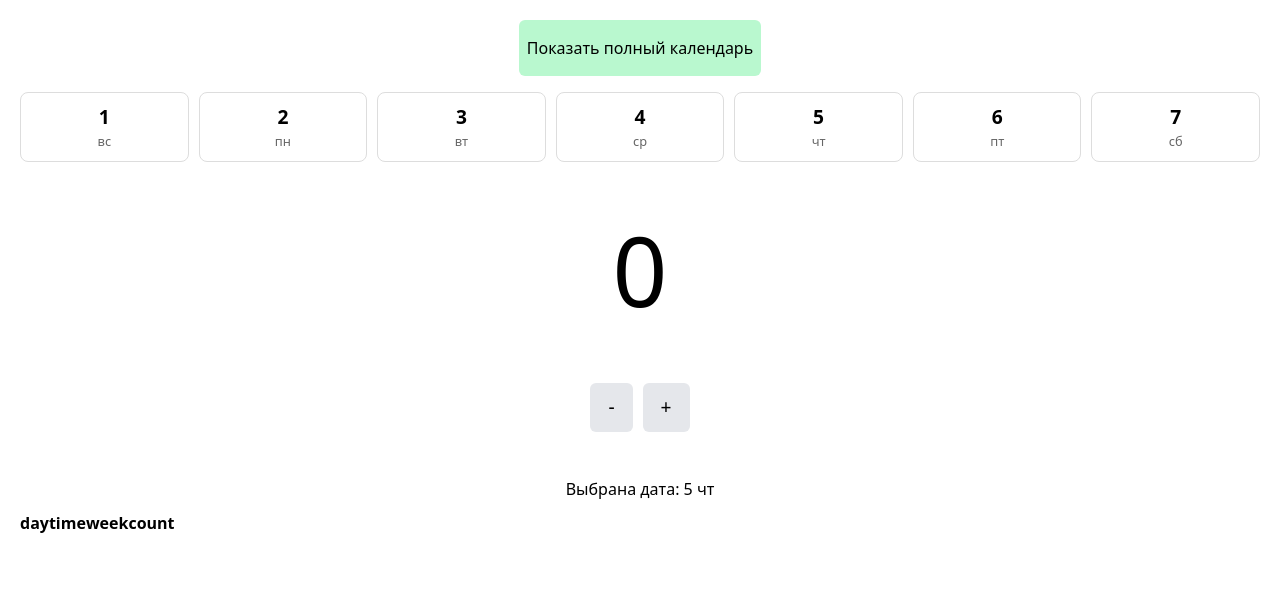
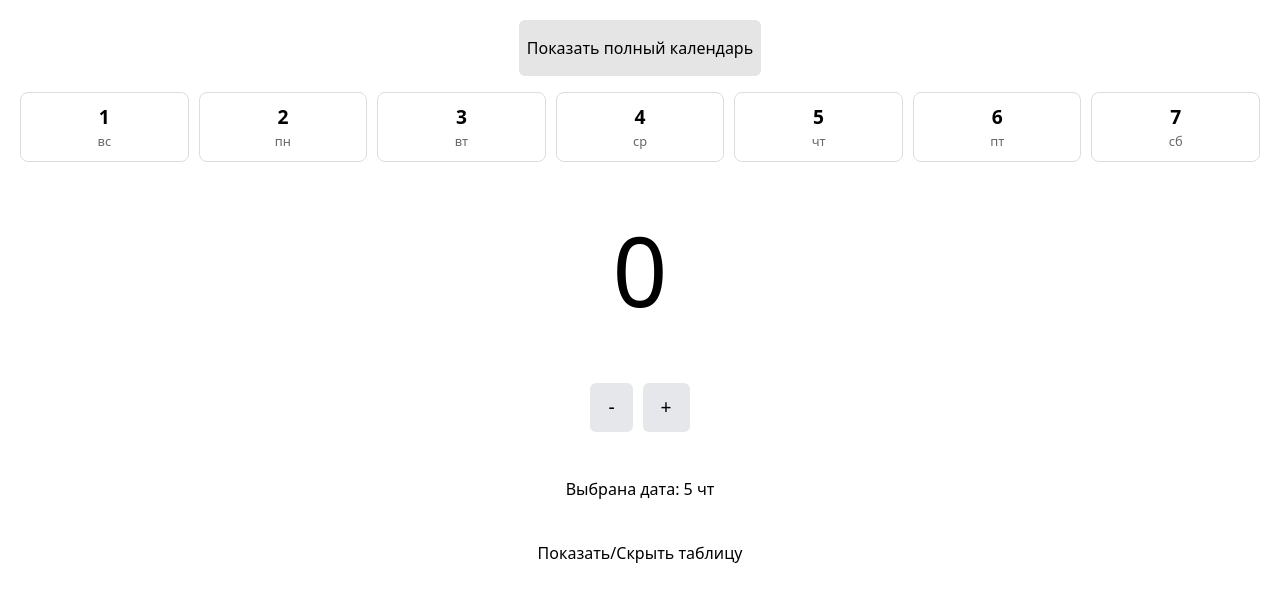
Before and after one commit to Bogdoing/habit-tracker, a Vue app: page / in a window 1280 px wide. Shown: the top 602 px of the page. Built offline with nearby package versions, Linux system fonts and the light colour scheme.

Commit message:
change colors

```diff
--- a/src/App.vue
+++ b/src/App.vue
@@ -14,6 +14,11 @@ const selectedDate = ref({
 })
 
 const showFullCalendar = ref(false)
+const showAppTable = ref()
+
+function onShowAppTable() {
+  showAppTable.value = !showAppTable.value
+}
 
 const handleDateSelect = (date) => {
     selectedDate.value = date
@@ -25,10 +30,10 @@ const toggleCalendar = () => {
 </script>
 
 <template>
-  <div class="p-5 w-full bg-white dark:bg-neutral-800 dark:text-white">
+  <div class="p-5 w-full bg-white dark:bg-neutral-800 dark:text-white min-h-screen">
     <div class="mb-10 text-center">
       <button @click="toggleCalendar"
-      class="mb-4 px-2 py-4 bg-green-200 rounded-md dark:bg-green-500">
+      class="mb-4 px-2 py-4 bg-neutral-200 rounded-md dark:bg-neutral-700">
         {{ showFullCalendar ? 'Показать маленький календарь' : 'Показать полный календарь' }}
       </button>
 
@@ -38,7 +43,12 @@ const toggleCalendar = () => {
 
     <AppCounter :selected-date="selectedDate" />
 
-    <AppTable />
+    <div class="w-full text-center">
+      <button @click="onShowAppTable" class="my-10">
+        Показать/Скрыть таблицу
+      </button>
+      <AppTable v-if="showAppTable"/>
+    </div>
   </div>
 </template>
 
--- a/src/components/FullCalendar.vue
+++ b/src/components/FullCalendar.vue
@@ -132,11 +132,11 @@ const nextMonth = () => {
 </script>
 
 <template>
-    <div class="full-calendar dark:bg-neutral-600">
+    <div class="full-calendar dark:bg-neutral-700">
         <div class="calendar-header ">
-            <button @click="prevMonth" class="px-4 py-2 border-0 rounded-md dark:hover:bg-neutral-500 dark:bg-neutral-600"><</button>
+            <button @click="prevMonth" class="px-4 py-2 border-0 rounded-md dark:bg-neutral-700"><</button>
             <h2>{{ format(currentMonth, 'MMMM YYYY') }}</h2>
-            <button @click="nextMonth" class="px-4 py-2 border-0 rounded-md dark:hover:bg-neutral-500 dark:bg-neutral-600">></button>
+            <button @click="nextMonth" class="px-4 py-2 border-0 rounded-md dark:bg-neutral-700">></button>
         </div>
 
         <div class="weekdays text-[#666] dark:text-neutral-200">
```
